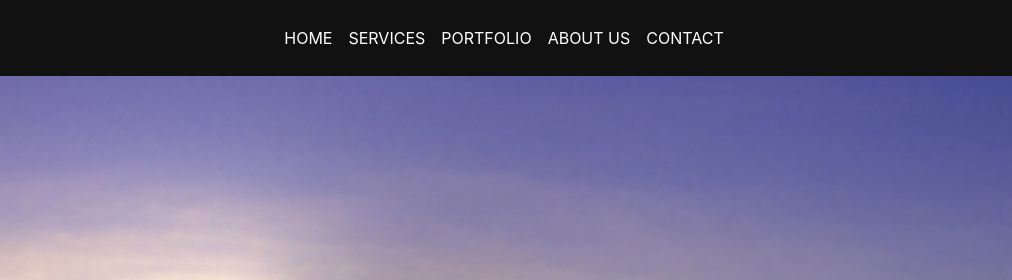
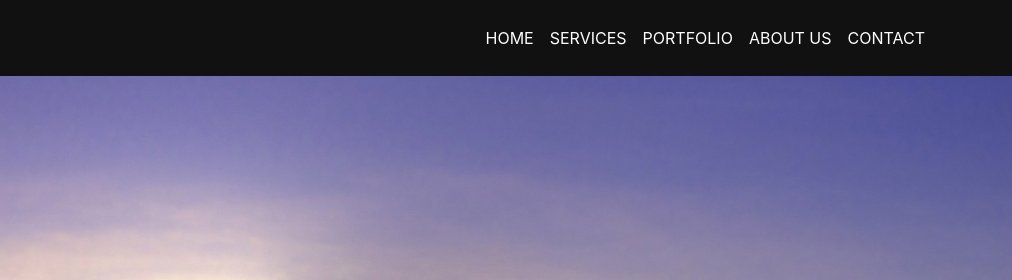
Before and after one commit to takibulislam/takibul.github.io, a plain HTML site: page index.html in a window 1280 px wide. Shown: the top 280 px of the page, 268-1280 px from the left. Drawn offline with Linux system fonts and the light colour scheme.

Commit message:
updating

```diff
--- a/index.html
+++ b/index.html
@@ -22,7 +22,7 @@
    <!-- following div will collapse -->
    <div class="container">
    <div class="collapse navbar-collapse text-center" id="collapsenavbar">
-   	<ul class="navbar-nav ml-auto ">
+   	<ul class="navbar-nav mr-5 ">
    		<li class="nav-item"><a class="nav-link text-white" href="#home">HOME</a></li>
    		<li class="nav-item"><a class="nav-link text-white" href="#services">SERVICES</a></li>
    		<li class="nav-item"><a class="nav-link text-white" href="#portfolio">PORTFOLIO</a></li>
```
